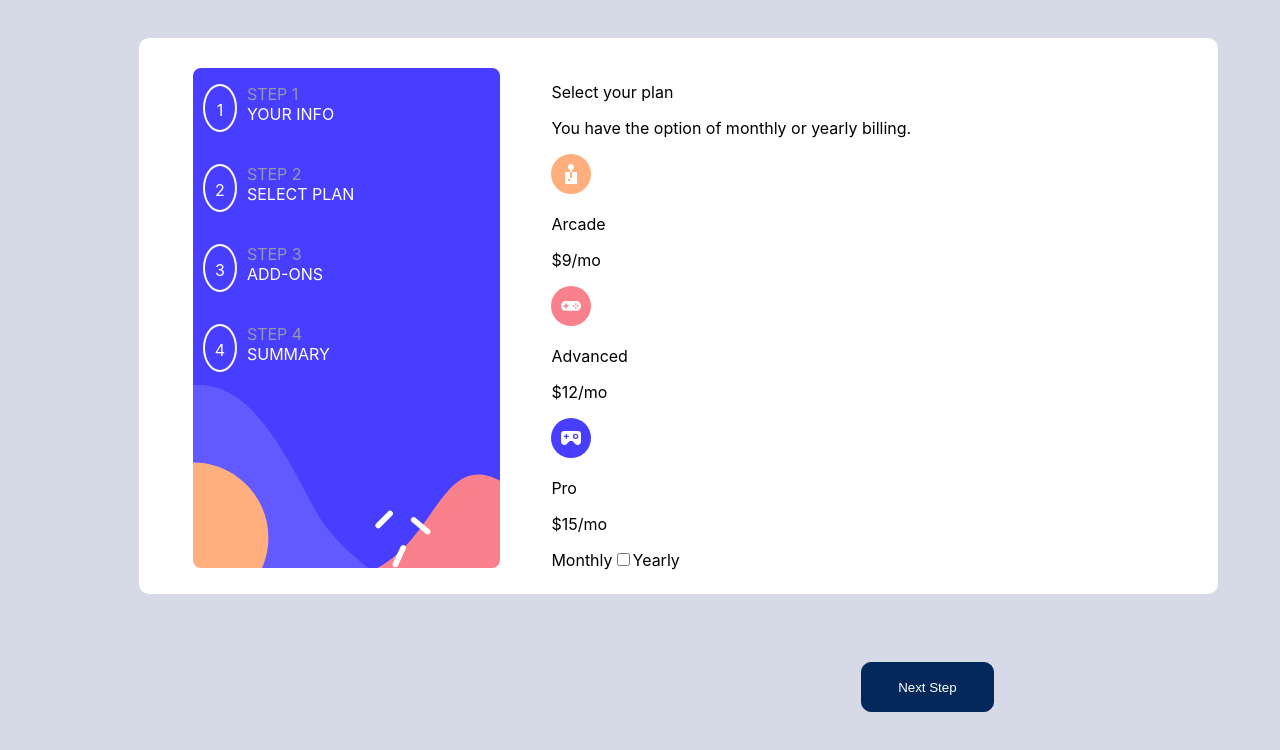
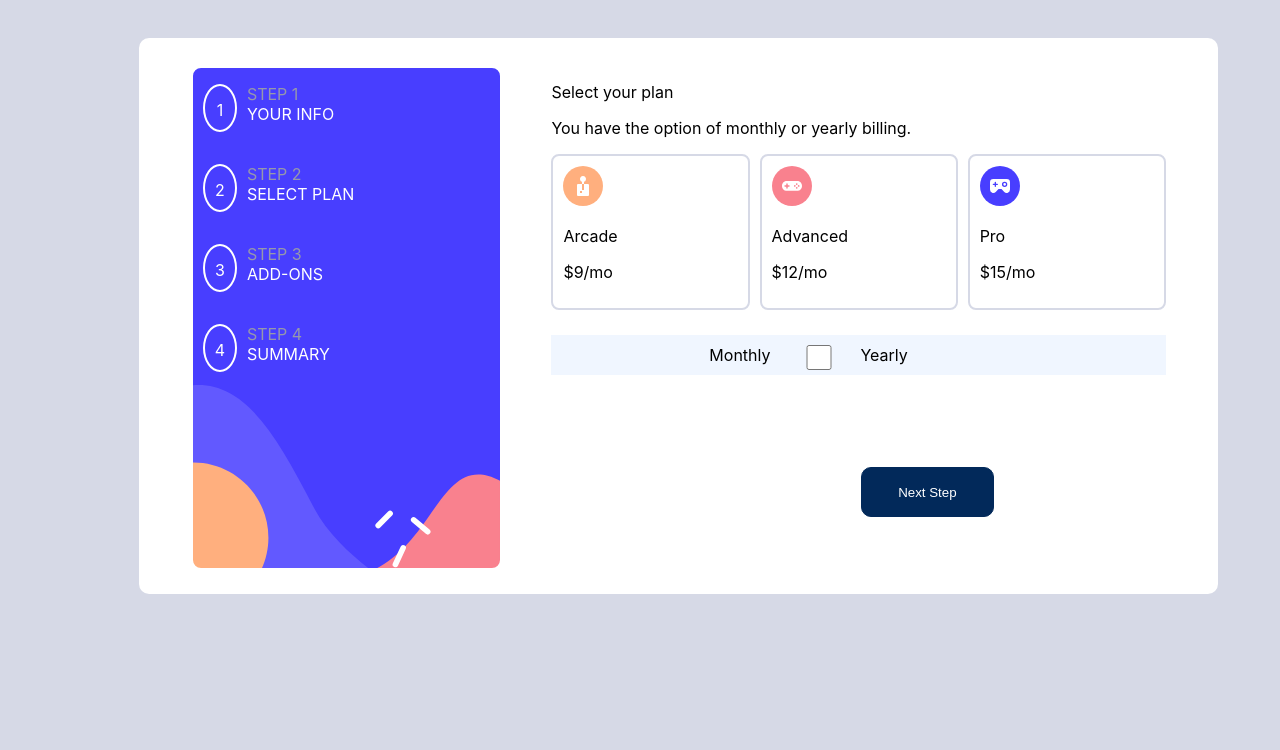
Before and after one commit to steven-mpawulo/multi-step-form, a React (Create React App) app: page / in a window 1280 px wide. Shown: the top 750 px of the page. Built offline with nearby package versions, Linux system fonts and the light colour scheme.

Commit message:
adds spacing between different card elements

```diff
--- a/src/components/Plan.js
+++ b/src/components/Plan.js
@@ -2,6 +2,7 @@ import React from 'react'
 import Arcade from '../images/icon-arcade.svg'
 import Advanced from '../images/icon-advanced.svg'
 import Pro from '../images/icon-pro.svg'
+import '../styles/plan.css'
 
 const Plan = () => {
   return (
@@ -10,26 +11,33 @@ const Plan = () => {
             <p>Select your plan</p>
             <p>You have the option of monthly or yearly billing.</p>
                 <div className="cards-plan-container">
-                    <div className="arcade-card">
+                    <div className="card-arcade">
                         <img src={Arcade} alt="arcade" />
                         <p>Arcade</p>
                         <p>&#36;9/mo</p>
                     </div>
-                    <div className="advanced-card">
+                    <div className="card-advanced">
                         <img src= {Advanced}alt="advanced-icon" />
                         <p>Advanced</p>
                         <p>&#36;12/mo</p>
                     </div>
-                    <div className="pro-card">
+                    <div className="card-pro">
                         <img src={Pro} alt="pro-icon" />
                         <p>Pro</p>
                         <p>&#36;15/mo</p>
                     </div>
                 </div>
                 <div className="for-switch">
-                    <span>Monthly</span>
+                    <div className="monthly">
+                    <span className='monthly'>Monthly</span>
+                    </div>
+                    <div className="switch-container">
                     <input type="checkbox" name="switch" id="switch" />
-                    <span>Yearly</span>
+                    </div>
+                    <div className="yearly">
+                    <span className='yearly'>Yearly</span>
+                    </div>
+
                 </div>
         </div>
     </section>
--- a/src/styles/plan.css
+++ b/src/styles/plan.css
@@ -0,0 +1,62 @@
+.cards-plan-container {
+    display: flex;
+    justify-content: flex-start;
+    width: 100%;
+
+}
+
+.card-arcade {
+    width: 50%;
+    border: 2px solid hsl(229, 24%, 87%);
+    padding: 10px;
+    border-radius: 8px;
+    margin-right: 10px;
+}
+
+.card-advanced {
+    width: 50%;
+    border: 2px solid hsl(229, 24%, 87%);
+    padding: 10px;
+    border-radius: 8px;
+    margin-right: 10px;
+}
+
+.card-pro {
+    width: 50%;
+    border: 2px solid hsl(229, 24%, 87%);
+    padding: 10px;
+    border-radius: 8px;
+}
+
+.for-switch {
+    display: flex;
+    justify-content: center;
+    margin-top: 25px;
+    width: 100%;
+    background-color: hsl(217, 100%, 97%);
+    height: 40px;
+    align-items: center;
+}
+.switch-container {
+    width: 50px;
+    height: 25px;
+}
+input[type='checkbox'] {
+    width: 50px;
+    height: 25px;
+    border: 2px solid black;
+    border-radius: 50%;
+}
+
+.monthly {
+    display: inline;
+    margin-right: 10px;
+    text-align: center;
+}
+
+.yearly {
+    display: inline;
+    margin-right: 50px;
+    text-align: center;
+    margin-left: 10px;
+}
```
